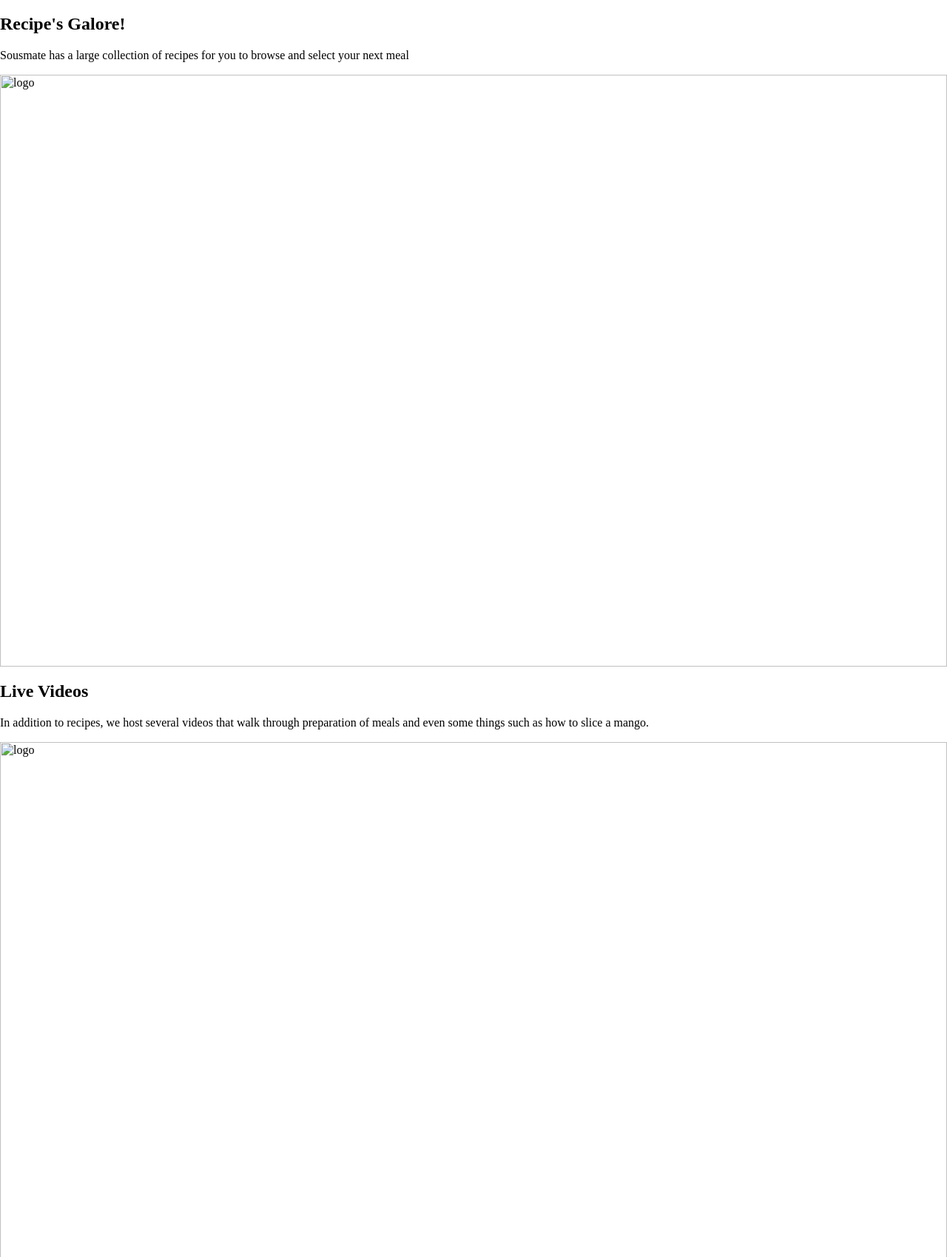
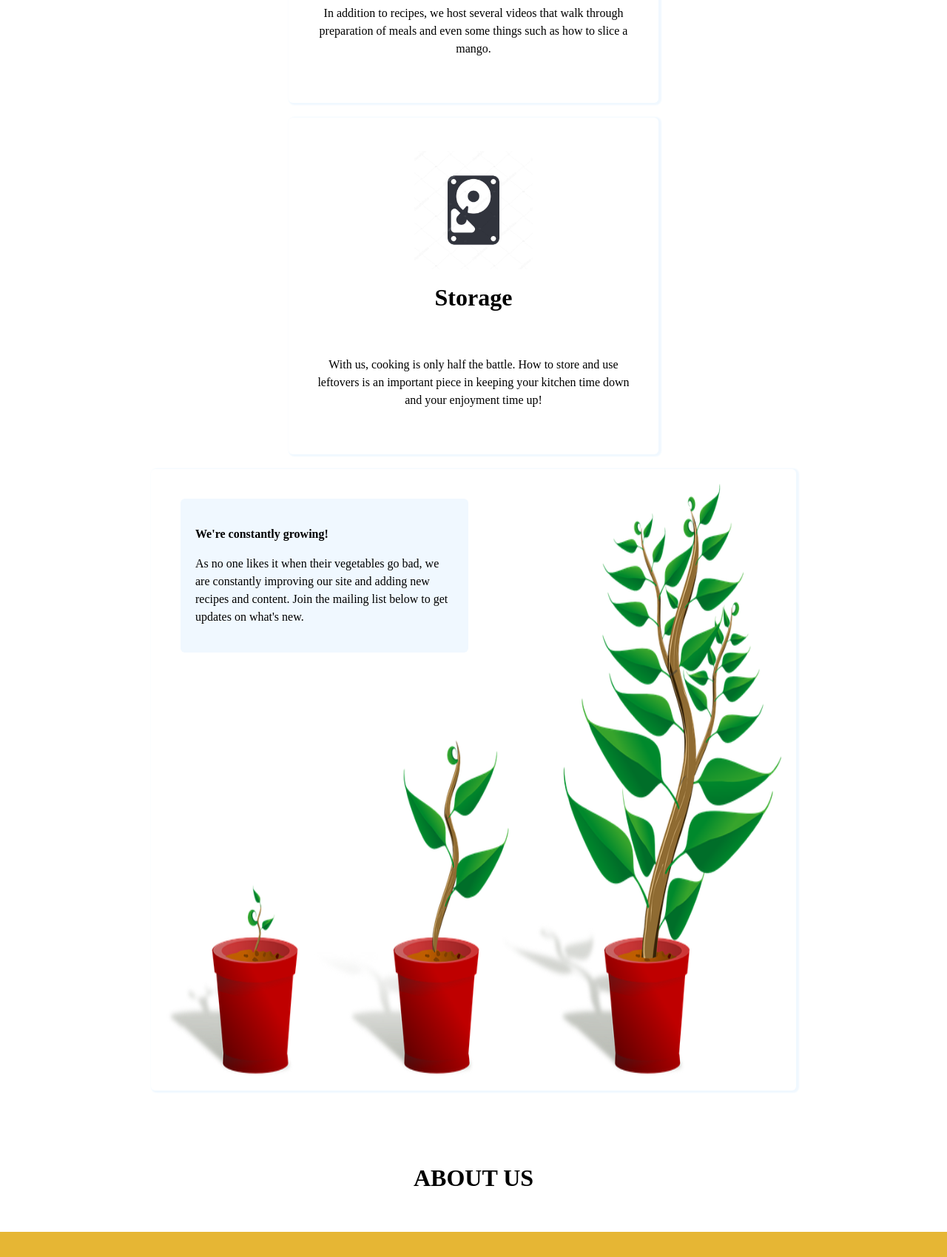
Before and after one commit to jesse-commits/sousmate, a website built with webpack: page app/index.html in a window 1280 px wide. Shown: the part 1956-3655 px from the top of the page at 74% size. Built offline with nearby package versions, Linux system fonts and the light colour scheme; files whose address does not match are found by name.

Commit message:
worked on styling the site

```diff
--- /dev/null
+++ b/app/assets/styles/modules/_card.css
@@ -0,0 +1,88 @@
+.card {
+    padding: 45px 30px;
+    max-width: 27.5rem;
+    border-radius: 6px;
+    margin: 0 auto 20px auto;
+    box-shadow: 2px 1px 2px 2px aliceblue;
+
+    &__title {
+        font-size: 2rem;
+        margin: 0 0 60px 0;
+        text-align: center;
+        width: 100%;
+    }
+
+    &__text {
+        font-size: 1rem;
+        line-height: 1.5;
+        width: 100%;
+        text-align: center;
+        font-weight: 400;
+    }
+
+    &__logo {
+        height: 160px;
+        width: 160px;
+        margin-bottom: 20px;
+        position: relative;
+        left: 50%;
+        transform: translateX(-50%);
+    }
+
+    &--small {
+        padding: 20px;
+        line-height: 1.5;
+        width: 40%;
+        max-width: 440px;
+        border-radius: 6px;
+        position: absolute;
+        top: 40px;
+        left: 40px;
+        background-color: aliceblue;
+    }
+
+    &--small-title {
+        font-size: 1rem;
+    }
+
+    &--large {
+        max-width: 52rem;
+        border-radius: 6px;
+        margin: 0 auto;
+        position: relative;
+        padding: 20px;
+        box-shadow: 2px 1px 2px 2px aliceblue;
+
+        & img {
+            height: 100%;
+        }
+    }
+
+    &--promise {
+        margin: 0;
+        padding: 40% 60px 60px 60px;
+
+    }
+
+    &--promise-title {
+        margin: 0 0 20px 0;
+        padding: 0;
+        font-weight: 500;
+    }
+
+    &--promise-text {
+        line-height: 1.5;
+        text-align: center;
+        color: white;
+        font-weight: 400;
+    }
+
+    &--promise-number {
+        text-align: center;
+        font-weight: 600;
+        font-size: 3.75rem;
+        color: white;
+        position: relative;
+        bottom: -110px;
+    }
+}
--- a/app/assets/styles/modules/_headline.css
+++ b/app/assets/styles/modules/_headline.css
@@ -10,4 +10,14 @@
        margin-top: 60px;
        font-weight: 500;
     }
+
+    &--smaller {
+        font-size: 2rem;
+        text-align: center;
+        margin-top: 100px;
+    }
+
+    &--white {
+        color: #fff;
+    }
 }
--- /dev/null
+++ b/app/assets/styles/modules/_page-section.css
@@ -0,0 +1,9 @@
+.page-section {
+    margin: 3.4rem 0;
+
+    &--yellow {
+        min-height: 100vh;
+        background-color: rgb(230, 182, 52);
+
+    }
+}
--- a/app/assets/styles/modules/_row.css
+++ b/app/assets/styles/modules/_row.css
@@ -4,6 +4,11 @@
         grid-template-columns: 1fr 1fr 1fr;
     }
 
+    &--medium-6 {
+        display: grid;
+        grid-template-columns: 1fr 1fr;
+    }
+
     &--xs-gutters {
         column-gap: 25px;
     }
--- a/app/assets/styles/styles.css
+++ b/app/assets/styles/styles.css
@@ -6,3 +6,5 @@
 @import "./modules/_headline.css";
 @import "./modules/_hero.css";
 @import "./modules/_row.css";
+@import "./modules/_card.css";
+@import "./modules/_page-section.css";
--- a/app/index.html
+++ b/app/index.html
@@ -36,41 +36,44 @@
         </div>
     </div>
     <h2 class="headline__caption">The recipe you want</h2>
-    <div>
-        <div>
-            <img src="" alt="logo">
-            <h2>Recipe's Galore!</h2>
-            <p>Sousmate has a large collection of recipes for you to browse and select your next meal</p>
+    <div class="page-section">
+        <div class="card">
+            <img class="card__logo" src="./assets/images/recipe1.png" alt="logo">
+            <h2 class="card__title">Recipe's Galore!</h2>
+            <p class="card__text">Sousmate has a large collection of recipes for you to browse and select your next meal</p>
         </div>
-        <div>
-            <img src="" alt="logo">
-            <h2>Live Videos</h2>
-            <p>In addition to recipes, we host several videos that walk through preparation of meals and even some things such as how to slice a mango.</p>
+        <div class="card">
+            <img class="card__logo" src="./assets/images/recipe2.png" alt="logo">
+            <h2 class="card__title">Live Videos</h2>
+            <p class="card__text">In addition to recipes, we host several videos that walk through preparation of meals and even some things such as how to slice a mango.</p>
         </div>
-        <div>
-            <img src="" alt="logo">
-            <h2>Storage</h2>
-            <p>With us, cooking is only half the battle. How to store and use leftovers is an important piece in keeping your kitchen time down and your enjoyment time up!</p>
+        <div class="card">
+            <img class="card__logo" src="./assets/images/recipe3.png" alt="logo">
+            <h2 class="card__title">Storage</h2>
+            <p class="card__text">With us, cooking is only half the battle. How to store and use leftovers is an important piece in keeping your kitchen time down and your enjoyment time up!</p>
         </div>
-        <img src="" alt="about-image">
-        <div>
-            <h3>We're constantly growing!</h3>
-            <p>As no one likes it when their vegetables go bad, we are constantly improving our site and adding new recipes and content.  Join the mailing list below to get updates on what's new.</p>
+        <div class="card--large">
+            <img src="./assets/images/growing.jpeg" alt="about-image">
+            <div class="card--small">
+                <h3 class="card--small-title">We're constantly growing!</h3>
+                <p class="card--small-text">As no one likes it when their vegetables go bad, we are constantly improving our site and adding new recipes and content.  Join the mailing list below to get updates on what's new.</p>
+            </div>
         </div>
+
     </div>
 
-    <h2>ABOUT US</h2>
+    <h2 class="headline--smaller">ABOUT US</h2>
 
-    <div>
-        <div>
-            <h1>HISTORY</h1>
-            <p>First and foremost, we are cooks just like you.  We range in talent from the stay-at-home parent that enjoys exploring a new meal to the professional chef that has been cooking since they were a kid.</p>
-            <h1>1</h1>
+    <div class="page-section page-section--yellow row--medium-6">
+        <div class="card--promise">
+            <h1 class="headline--smaller headline--white card--promise-title">HISTORY</h1>
+            <p class="card--promise-text">First and foremost, we are cooks just like you.  We range in talent from the stay-at-home parent that enjoys exploring a new meal to the professional chef that has been cooking since they were a kid.</p>
+            <h1 class="card--promise-number">1</h1>
         </div>
-        <div>
-            <h1>QUALITY</h1>
-            <p>You won't find any advertisements on our site unless it is about a new favorite recipes of ours. We found that our viewers don't want to buy unwanted products, they just want to cook!</p>
-            <h1>2</h1>
+        <div class="card--promise">
+            <h1 class="headline--smaller headline--white card--promise-title">QUALITY</h1>
+            <p class="card--promise-text">You won't find any advertisements on our site unless it is about a new favorite recipes of ours. We found that our viewers don't want to buy unwanted products, they just want to cook!</p>
+            <h1 class="card--promise-number">2</h1>
         </div>
     </div>
 
```
Also changed, not shown: app/bundled.js (+1 -1 lines), app/assets/images/growing.jpeg (added), app/assets/images/recipe1.png (added), app/assets/images/recipe2.png (added), app/assets/images/recipe3.png (added), app/assets/styles/base/_global.css (line endings or trailing spaces).
